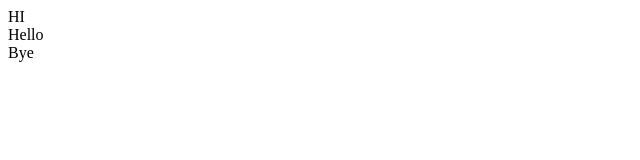
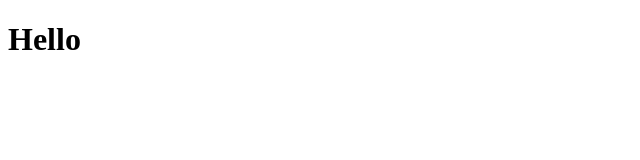
Before and after one commit to ShivappaYM/Suvarna-TV-Kannada-, a plain HTML site: page index.html in a window 1280 px wide. Shown: the whole page, without its empty margins (0-640 px from the left). Drawn offline with Linux system fonts and the light colour scheme.

Commit message:
Update index.html

```diff
--- a/index.html
+++ b/index.html
@@ -7,8 +7,6 @@
     <title>Document</title>
 </head>
 <body>
-    <div>HI</div>
-    <div>Hello</div>
-    <div>Bye</div>
+    <h1>Hello<h1/>
 </body>
 </html>
```
